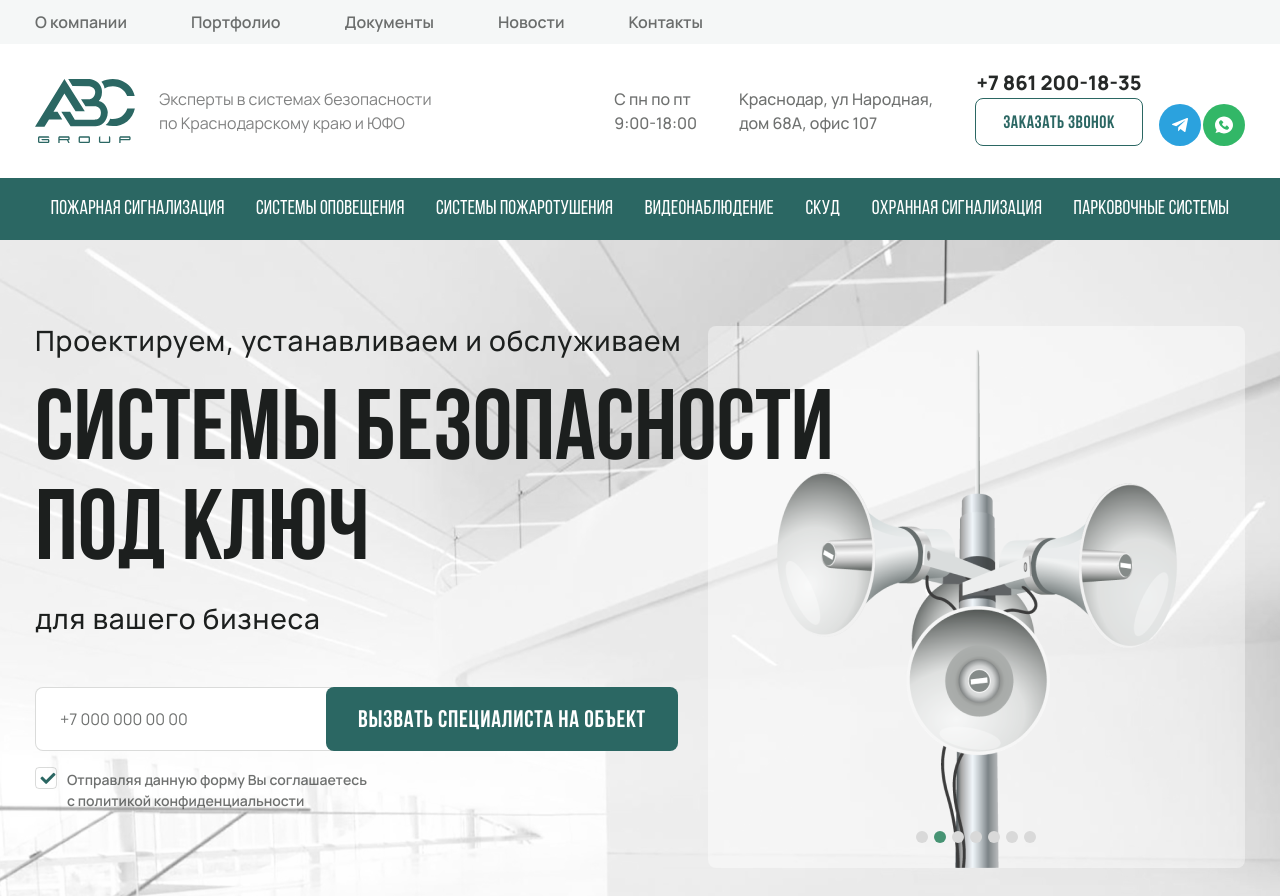
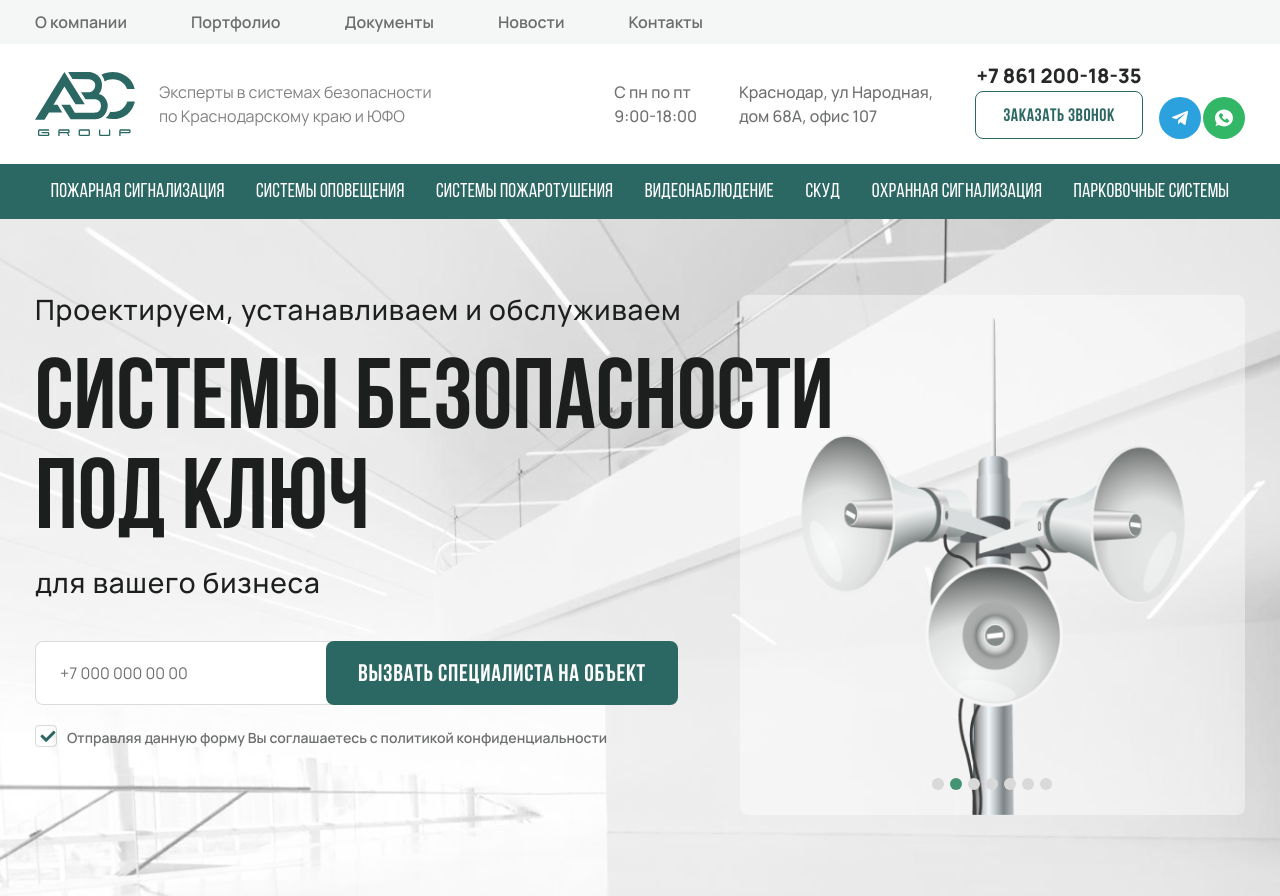
Before and after one commit to GrinCaseCode/abc-group, a plain HTML site: page index.html in a window 1280 px wide. Shown: the top 896 px of the page. Drawn offline with nearby package versions, Linux system fonts and the light colour scheme.

Commit message:
Add files via upload

```diff
--- a/css/main.css
+++ b/css/main.css
@@ -69,7 +69,7 @@ h1,h2,h3,h4,h5,h6 {
 	font-weight: normal;
 }
 .wrapper {
-	padding-top: 240px;
+	padding-top: 219px;
 	overflow: hidden;
 }
 a {
@@ -126,7 +126,7 @@ form {
 	color: #2b6763;
 }
 .header__middle {
-	padding: 32px 0;
+	padding: 25px 0;
 	background: #fff;
 }
 .header__wrapper {
@@ -215,7 +215,7 @@ form {
 }
 .menu > li > a {
 	font-size: 20px;
-	height: 62px;
+	height: 55px;
 	line-height: 100%;
 	letter-spacing: 0.01em;
 	text-transform: uppercase;
@@ -230,7 +230,7 @@ form {
 }
 
 .billbord {
-	padding-top: 86px;
+	padding-top: 76px;
 	min-height: 716px;
 	position: relative;
 	z-index: 1;
@@ -252,7 +252,7 @@ form {
 .billbord__title {
 	font-size: 100px;
 	margin-top: 30px;
-	margin-bottom: 20px;
+	margin-bottom: 15px;
 	line-height: 100%;
 	color: #1c1f1e;
 	text-transform: uppercase;
@@ -316,7 +316,7 @@ form {
 	background: #469373;
 }
 .billbord .line-form {
-	margin-top: 55px;
+	margin-top: 45px;
 }
 .checkbox {
 	font-size: 14px;
@@ -392,7 +392,7 @@ form {
 	display: none;
 }
 .slider-billbord__item {
-	height: 542px;
+	height: 520px;
 	display: flex;
 	align-items: center;
 	justify-content: center;
@@ -402,7 +402,7 @@ form {
 	max-height: 100%;
 }
 .slider-billbord {
-	margin-left: -247px;
+	margin-left: -215px;
 	border-radius: 8px;
 	background: rgba(255, 255, 255, 0.4);
 }
@@ -1047,7 +1047,7 @@ form {
 .fancybox-can-pan .fancybox-content, .fancybox-can-swipe .fancybox-content {
 	cursor: initial;
 }
-.checkbox {
+.modal-wrap .checkbox {
 	margin-top: 14px;
 	max-width: 342px;
 }
--- a/css/media.css
+++ b/css/media.css
@@ -114,7 +114,7 @@
     .item-advantage__icon {
         width: 30px;
         height: 30px;
-        padding: 5px;
+        padding: 7px;
     }
     body {
         font-size: 12px;
@@ -184,6 +184,9 @@
     }
     .wrapper {
         padding-top: 197px;
+    }
+    .checkbox {
+        font-size: 13px;
     }
 }
 
```
